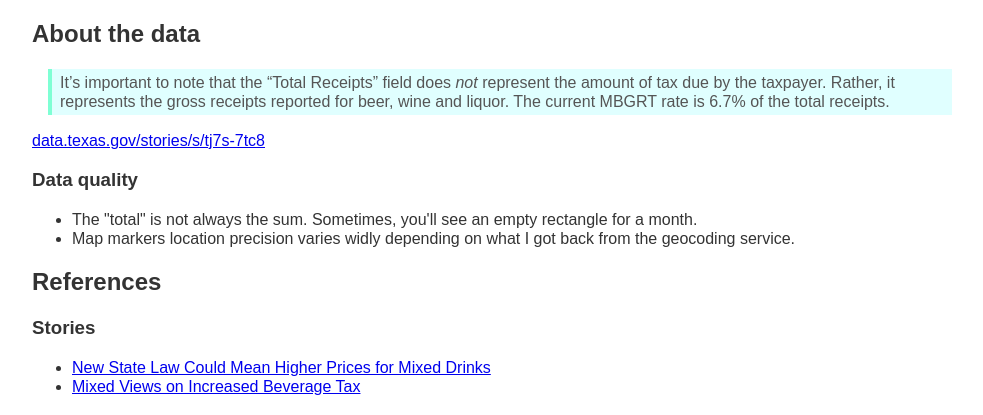
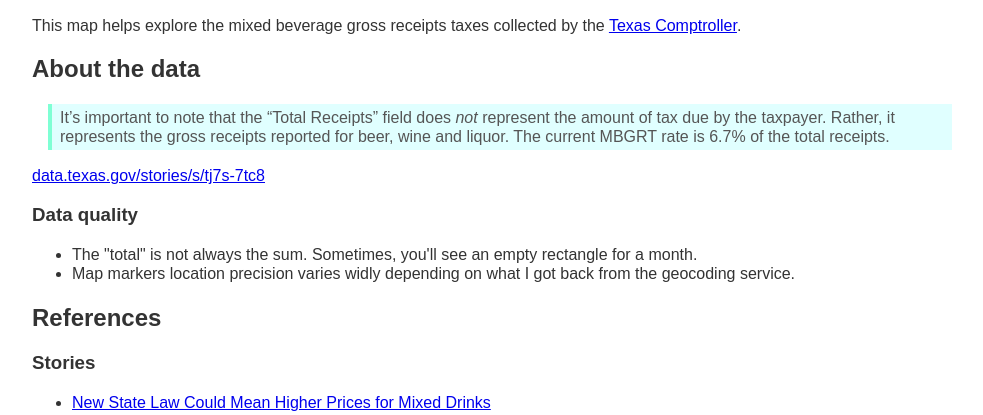
Before and after one commit to texas/tx_mixed_beverages, a Django app: page /about/ in a window 1280 px wide. Shown: the top 415 px of the page, without its empty margins (128-1111 px from the left). Run offline with Django 3.2, Linux system fonts and the light colour scheme; style sheets or scripts are compiled from the project's sources; some libraries are stand-ins or nearby versions.

Commit message:
description everywhere

```diff
--- a/mixed_beverages/static_src/js/bigmap.js
+++ b/mixed_beverages/static_src/js/bigmap.js
@@ -70,7 +70,7 @@ function firstVisit(map) {
       `<div>
     <h2>Welcome</h2>
     <p>
-      This map helps explore mixed beverage gross receipts taxes collected by
+      This map helps explore the mixed beverage gross receipts taxes collected by
       the <a href="https://comptroller.texas.gov/taxes/mixed-beverage/sales.php"
       target="_blank">Texas
       Comptroller</a>.
--- a/mixed_beverages/templates/about.html
+++ b/mixed_beverages/templates/about.html
@@ -5,6 +5,12 @@
 
 
 {% block content %}
+  <p>
+  This map helps explore the mixed beverage gross receipts taxes collected by
+  the <a href="https://comptroller.texas.gov/taxes/mixed-beverage/sales.php"
+  target="_blank">Texas Comptroller</a>.
+  </p>
+
   <h2>About the data</h2>
   <blockquote>
   It’s important to note that the “Total Receipts” field does <em>not</em> represent the amount of tax due by the taxpayer. Rather, it represents the gross receipts reported for beer, wine and liquor. The current MBGRT rate is 6.7% of the total receipts.
```
Also changed, not shown: README.md.
